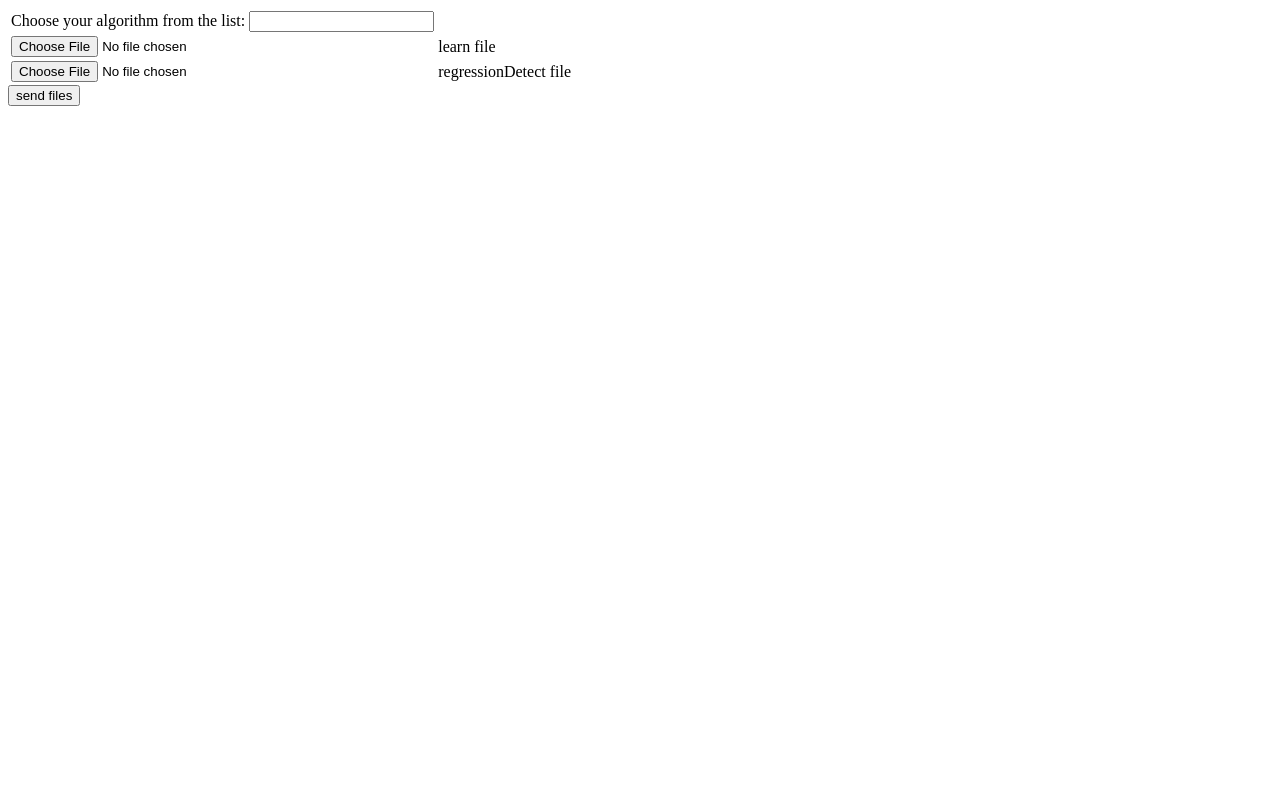
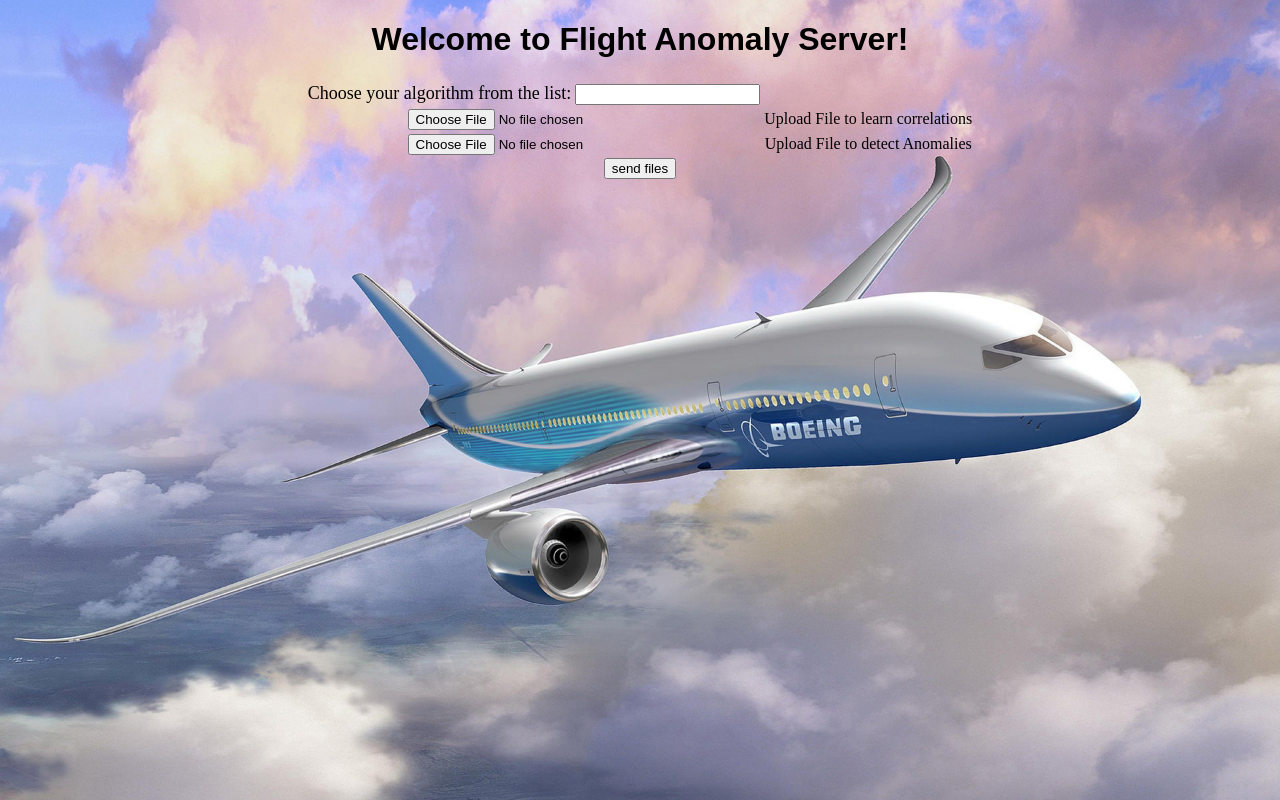
Before and after one commit to snir-david/WebApplication, a website: page View/index.html in a window 1280 px wide. Drawn offline with Linux system fonts and the light colour scheme.

Commit message:
front end imrpovements

```diff
--- a/View/index.html
+++ b/View/index.html
@@ -1,36 +1,65 @@
 <!DOCTYPE html>
 <html lang="en">
+<style>
+    body {
+        background-image: url("airplane-aircraft-wallpaper-hd-1920x1200-484418.jpg");
+        background-repeat: no-repeat;
+        background-attachment: fixed;
+        background-size: cover;
+    }
+
+    div {
+        text-align: center;
+        size: auto;
+    }
+
+    iframe {
+        border-style: none;
+        overflow: auto;
+        font-family: "Cambria Math", serif;
+    }
+
+</style>
+
+<script>
+    function resizeIframe(obj) {
+        obj.style.height = obj.contentWindow.document.documentElement.scrollHeight + 'px';
+        obj.style.width = (obj.contentWindow.document.documentElement.scrollWidth + 5) + 'px';
+    }
+</script>
+
 <head>
     <meta charset="UTF-8">
     <title>Anomaly Detection Server</title>
 </head>
 <body>
-
-<form action="/detect" method="post" enctype="multipart/form-data" name="detect" target="result">
-  <table>
+<h1 style="text-align: center; font-family: fantasy">Welcome to Flight Anomaly Server!</h1>
+<form action="/detect" method="post" enctype="multipart/form-data" name="detect" target="result"
+      style="text-align:center">
+    <table style="text-align: center" align="center">
         <tr>
-      <td><label for="algo">Choose your algorithm from the list:</label>
+            <td><label for="algo" style="font-size: large">Choose your algorithm from the list:</label>
                 <input list="algorithms" name="algo" id="algo">
-
                 <datalist id="algorithms">
-          <option value="hybrid">
-          <option value="regression">
-
-        </datalist></td>
+                    <option>Hybrid Algorithm</option>
+                    <option>Regression Algorithm</option>
+                </datalist>
+            </td>
         </tr>
         <tr>
             <td><input type="file" name="learn_file"></td>
-      <td>learn file</td>
+            <td>Upload File to learn correlations</td>
         </tr>
         <tr>
             <td><input type="file" name="detect_file"></td>
-      <td>regressionDetect file</td>
+            <td>Upload File to detect Anomalies</td>
         </tr>
     </table>
-  <input type="submit" value="send files">
+    <input type="submit" value="send files" onclick="">
 </form>
 <br>
-<iframe name="result" width="80%" height="500" allowtransparency="true" frameborder="0"></iframe>
-<br>
+<div>
+    <iframe name="result" onload="resizeIframe(this)"></iframe>
+</div>
 </body>
 </html>
```
Also changed, not shown: Controller/expServer.js (+7 -5 lines). Lines whose indentation alone changed are shown as unchanged.
